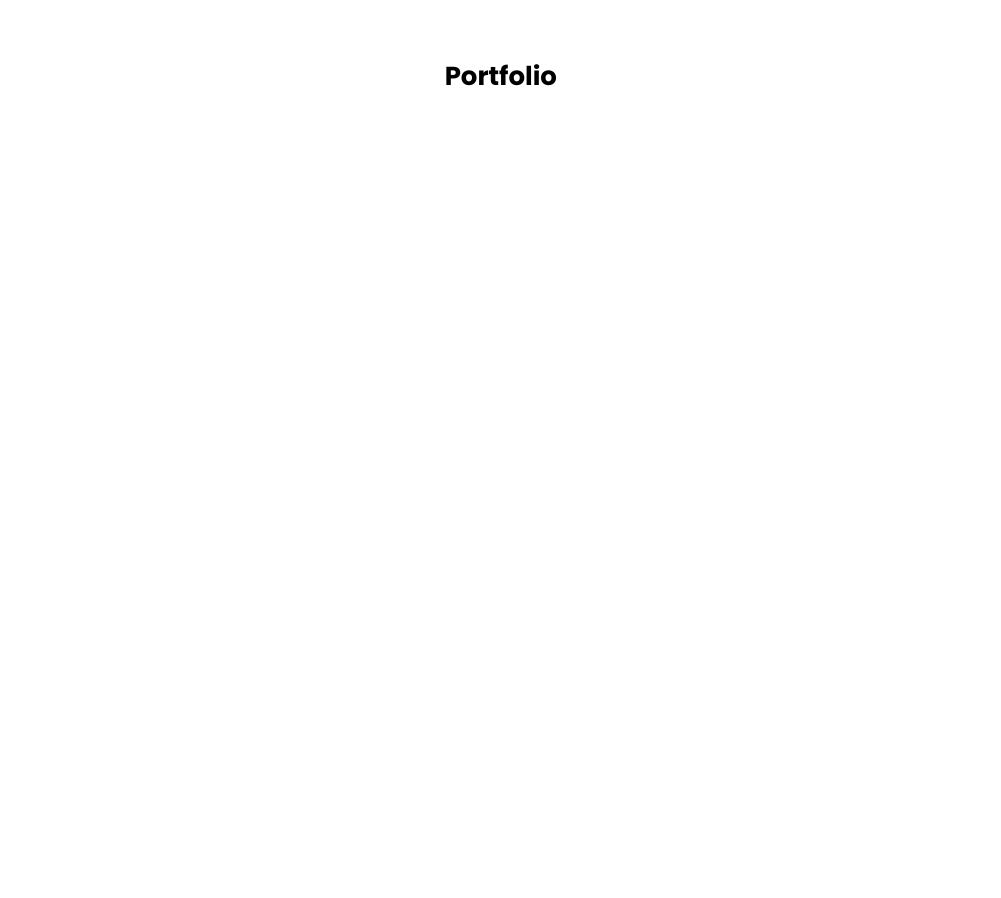
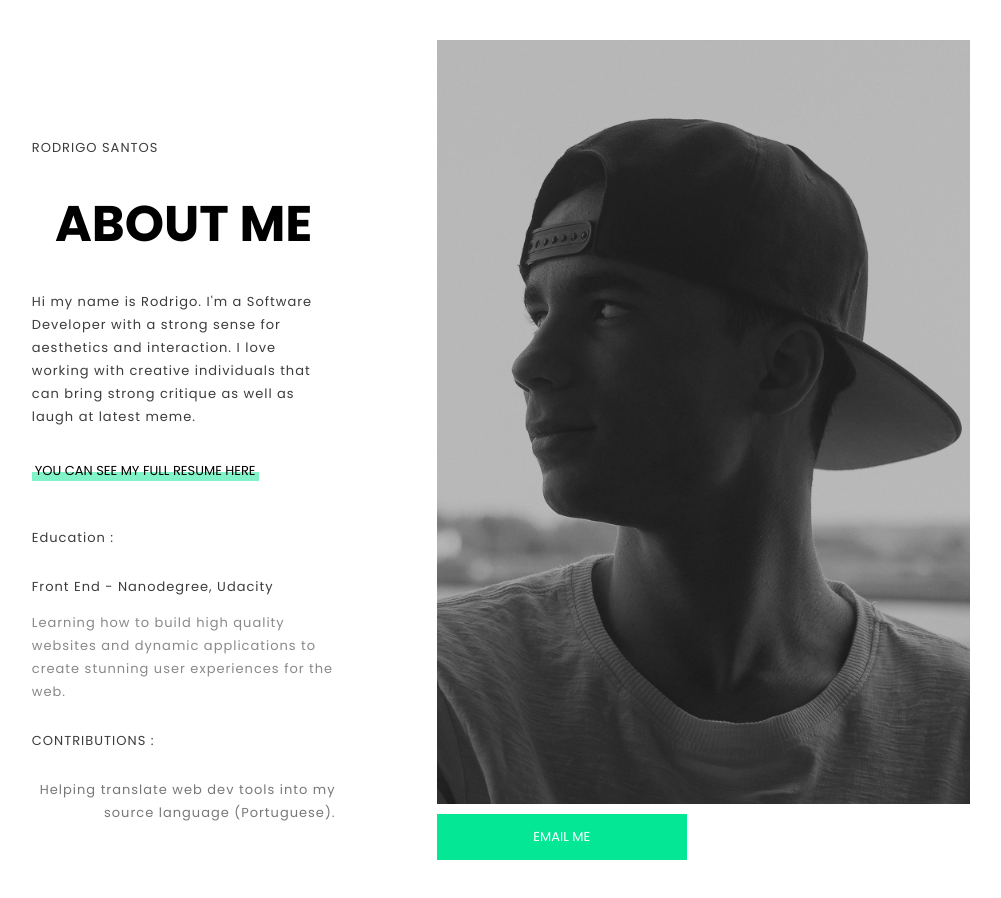
Before and after one commit to rodsnts/rsantos-portfolio, a React (Create React App) app: page /portfolio in a window 1280 px wide. Shown: the part 840-1738 px from the top of the page, without its empty margins (164-1165 px from the left). Before the commit the page ends 936 px from the top, so only its background shows below. Built offline with nearby package versions, Linux system fonts and the light colour scheme.

Commit message:
router fix

```diff
--- a/src/App.jsx
+++ b/src/App.jsx
@@ -26,7 +26,7 @@ function App() {
           <Navbar />
 
           <div className="main">
-            <Route path={["/", "about"]} component={AboutMe} />
+            <Route path="/" component={AboutMe} />
             <Route path="/portfolio" component={Portfolio} />
           </div>
 
--- a/src/components/MainPicture/MainPicture.jsx
+++ b/src/components/MainPicture/MainPicture.jsx
@@ -1,6 +1,6 @@
 import React from "react";
 
-const MainPicture = () => {
+const MainPicture = (props) => {
   return <section className="picture"></section>;
 };
 
--- a/src/components/Navbar/Navbar.jsx
+++ b/src/components/Navbar/Navbar.jsx
@@ -5,7 +5,7 @@ const Navbar = () => {
     <aside className="navbar">
       <ul className="navbar-nav">
         <li className="nav-item">
-          <a href="about" className="active hover">
+          <a href="/" className="active hover">
             About me
           </a>
         </li>
--- a/src/pages/AboutMe.jsx
+++ b/src/pages/AboutMe.jsx
@@ -5,7 +5,7 @@ import Gap from "../components/Gap/Gap";
 import MainPicture from "../components/MainPicture/MainPicture";
 import ButtonPrimary from "../components/ButtonPrimary/ButtonPrimary";
 
-const AboutMe = () => {
+const Portfolio = () => {
   return (
     <main className="content">
       <About />
@@ -20,4 +20,4 @@ const AboutMe = () => {
   );
 };
 
-export default AboutMe;
+export default Portfolio;
--- a/src/pages/Portfolio.jsx
+++ b/src/pages/Portfolio.jsx
@@ -1,20 +1,23 @@
 import React from "react";
 
-const Portfolio = () => {
+import About from "../components/About/About";
+import Gap from "../components/Gap/Gap";
+import MainPicture from "../components/MainPicture/MainPicture";
+import ButtonPrimary from "../components/ButtonPrimary/ButtonPrimary";
+
+const AboutMe = () => {
   return (
-    <div>
-      <h1
-        style={{
-          display: "flex",
-          justifyContent: "center",
-          alignItems: "center",
-          width: "80vw",
-        }}
-      >
-        Portfolio
-      </h1>
-    </div>
+    <main className="content">
+      <About />
+
+      <Gap space="10" />
+
+      <div className="container2">
+        <MainPicture />
+        <ButtonPrimary text="email me" />
+      </div>
+    </main>
   );
 };
 
-export default Portfolio;
+export default AboutMe;
```
